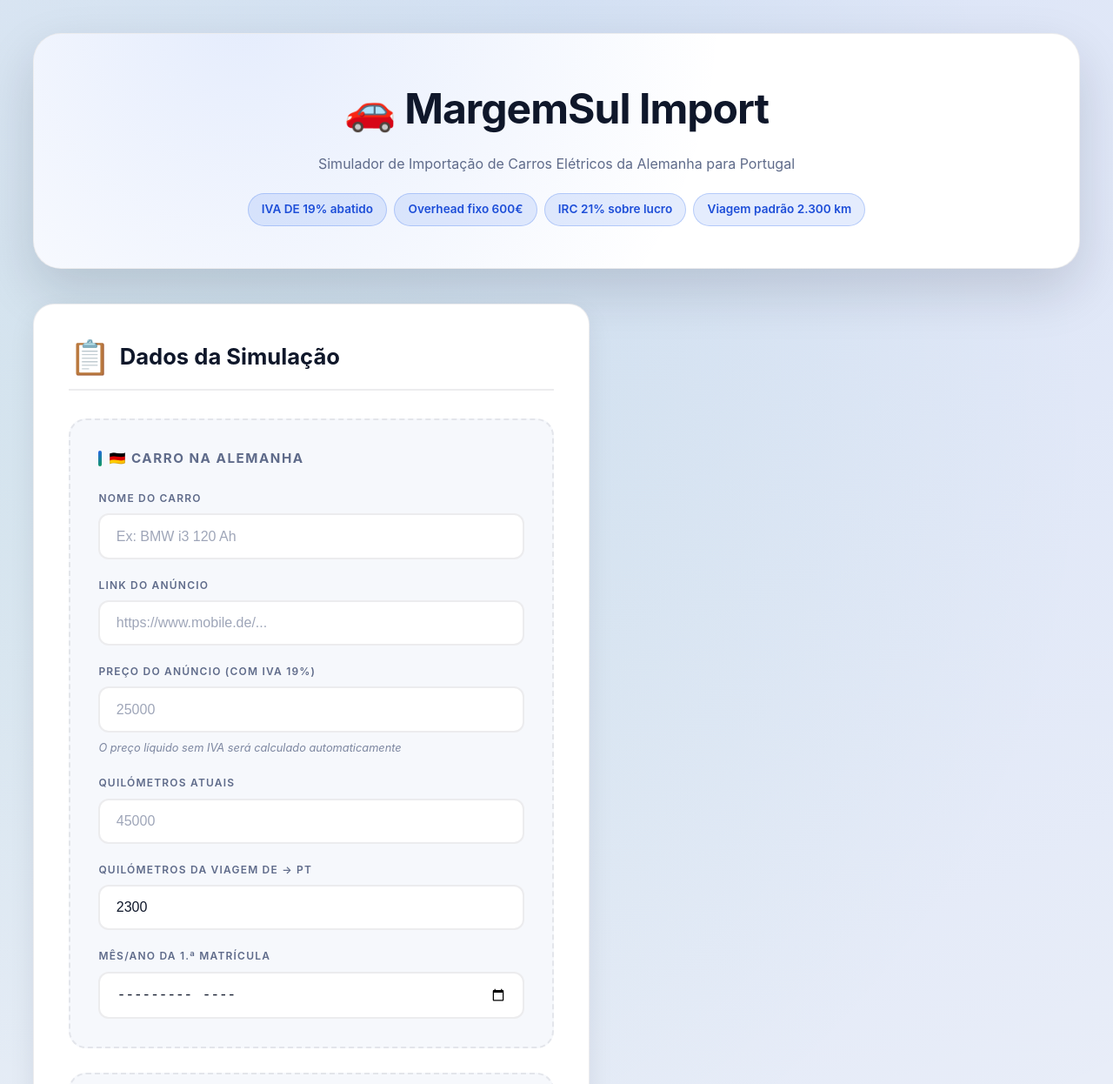
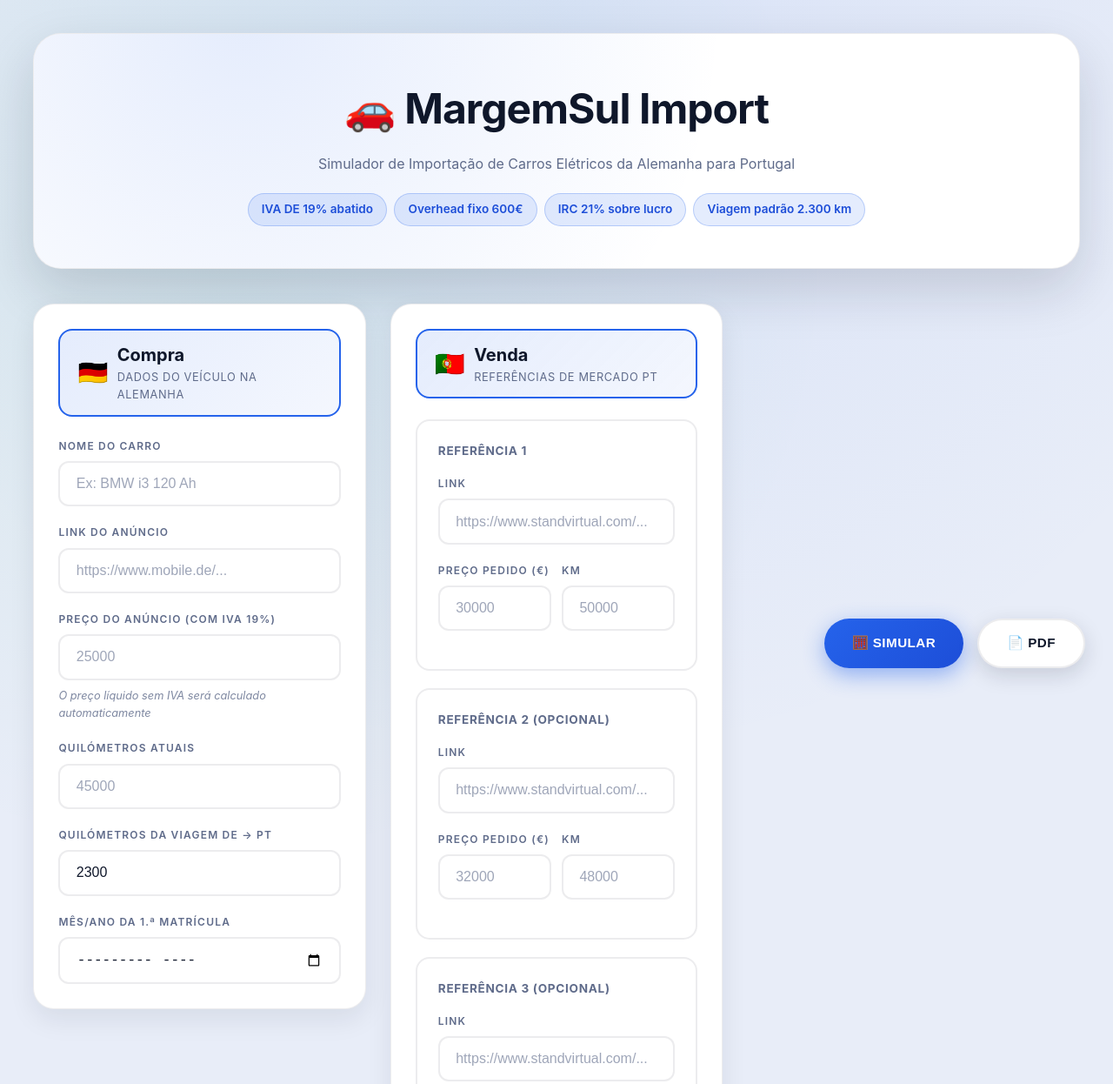
Before and after one commit to pedroseixasa/margemsul-import, a plain HTML site: page index.html in a window 1280 px wide. Shown: the top 1246 px of the page at 87% size. Drawn offline with Linux system fonts and the light colour scheme.

Commit message:
feat: redesenhar layout desktop com 3 colunas (Compra, Venda, Resultado)

```diff
--- a/index.html
+++ b/index.html
@@ -124,86 +124,74 @@
 
         .main-grid {
             display: grid;
-            gap: 2rem;
+            gap: 1.5rem;
         }
 
         @media (min-width: 1024px) {
             .main-grid {
-                grid-template-columns: 1.1fr 0.9fr;
-                gap: 2.5rem;
+                grid-template-columns: 1fr 1fr 1fr;
+                gap: 1.75rem;
                 align-items: start;
             }
         }
 
         @media (min-width: 1400px) {
             .main-grid {
-                gap: 3rem;
+                gap: 2rem;
             }
+        }
+
+        .column-header {
+            display: flex;
+            align-items: center;
+            gap: 0.65rem;
+            padding: 0.75rem 1.25rem;
+            background: linear-gradient(135deg, var(--accent-soft), rgba(37, 99, 235, 0.05));
+            border-radius: 16px;
+            margin-bottom: 1.5rem;
+            border: 2px solid var(--accent);
+        }
+
+        .column-header-icon {
+            font-size: 1.75em;
+        }
+
+        .column-header-text h2 {
+            font-size: 1.25rem;
+            margin: 0;
+            border: none;
+            padding: 0;
+        }
+
+        .column-header-text p {
+            font-size: 0.8rem;
+            color: var(--text-secondary);
+            margin: 0;
+            text-transform: uppercase;
+            letter-spacing: 0.05em;
         }
 
         .card {
             background: var(--surface);
-            padding: clamp(1.5rem, 2.5vw, 2.5rem);
+            padding: 1.75rem;
             border-radius: var(--radius-card);
             border: 1px solid var(--divider);
             box-shadow: var(--shadow-sm);
             animation: rise 0.6s ease forwards;
         }
 
-        @media (min-width: 1024px) {
+        @media (min-width: 1400px) {
             .card {
-                padding: 2.5rem;
-            }
-        }
-
-        .card h2 {
-            font-size: clamp(1.25rem, 2vw, 1.75rem);
-            margin-bottom: 2rem;
-            display: flex;
-            align-items: center;
-            gap: 0.65rem;
-            padding-bottom: 1rem;
-            border-bottom: 2px solid var(--divider);
-        }
-
-        .card-header-icon {
-            font-size: 1.5em;
-            line-height: 1;
-        }
-
-        .form-section {
-            background: var(--surface-alt);
-            border: 2px dashed var(--divider);
-            padding: 1.5rem;
-            border-radius: 20px;
-            margin-bottom: 1.75rem;
-            position: relative;
-        }
-
-        @media (min-width: 1024px) {
-            .form-section {
                 padding: 2rem;
             }
         }
 
-        .form-section h3 {
-            font-size: 0.95rem;
-            text-transform: uppercase;
-            letter-spacing: 0.1em;
-            color: var(--text-secondary);
-            margin-bottom: 1.5rem;
-            font-weight: 700;
-            display: flex;
-            align-items: center;
-            gap: 0.5rem;
+        .form-section {
+            margin-bottom: 1.25rem;
         }
 
-        .form-section h3::before {
-            content: '';
-            width: 4px;
-            height: 1.2em;
-            background: linear-gradient(135deg, var(--accent), var(--success));
-            border-radius: 2px;
+        .form-section:last-of-type {
+            margin-bottom: 0;
         }
 
         .form-group {
@@ -280,48 +268,69 @@
 
         .button-group {
             display: flex;
-            flex-wrap: wrap;
+            flex-direction: column;
             gap: 1rem;
-            margin-top: 2.5rem;
+            margin-top: 2rem;
             padding-top: 2rem;
             border-top: 2px solid var(--divider);
         }
 
+        @media (min-width: 1024px) {
+            .button-group {
+                position: fixed;
+                bottom: 2rem;
+                right: 2rem;
+                z-index: 1000;
+                margin: 0;
+                padding: 0;
+                border: none;
+                flex-direction: row;
+                gap: 1rem;
+            }
+        }
+
         button {
-            flex: 1;
-            min-width: 180px;
             padding: 1.1rem 2rem;
             border-radius: 999px;
             border: none;
             font-weight: 700;
-            font-size: 1.05rem;
+            font-size: 0.95rem;
             cursor: pointer;
             transition: all 0.2s ease;
             text-transform: uppercase;
             letter-spacing: 0.03em;
+            white-space: nowrap;
+        }
+
+        @media (min-width: 1024px) {
+            button {
+                min-width: auto;
+            }
         }
 
         .btn-primary {
             background: linear-gradient(135deg, #2563eb, #1d4ed8);
             color: white;
-            box-shadow: 0 8px 20px rgba(37, 99, 235, 0.35);
+            box-shadow: 0 8px 24px rgba(37, 99, 235, 0.45);
         }
 
         .btn-primary:hover {
-            box-shadow: 0 12px 28px rgba(37, 99, 235, 0.45);
-            transform: translateY(-2px);
+            box-shadow: 0 12px 32px rgba(37, 99, 235, 0.55);
+            transform: translateY(-3px) scale(1.02);
         }
 
         .btn-secondary {
-            background: var(--surface-alt);
+            background: var(--surface);
             color: var(--text-primary);
             border: 2px solid var(--divider);
+            box-shadow: 0 8px 24px rgba(15, 23, 42, 0.15);
         }
 
         .btn-secondary:hover {
-            background: var(--surface);
+            background: var(--surface-alt);
             border-color: var(--text-secondary);
-            transform: translateY(-2px);
+            transform: translateY(-3px) scale(1.02);
+            box-shadow: 0 12px 32px rgba(15, 23, 42, 0.2);
         }
 
         @media print {
@@ -335,8 +344,9 @@
                 box-shadow: none;
             }
 
-            button {
-                display: none;
+            button,
+            .button-group {
+                display: none !important;
             }
 
             .main-grid {
@@ -350,6 +360,20 @@
 
             .results-sticky {
                 position: static;
+            }
+        }
+
+        /* Mobile: Botões normais no final do form */
+        @media (max-width: 1023px) {
+            .button-group {
+                position: static;
+                margin-top: 2rem;
+                padding-top: 2rem;
+                border-top: 2px solid var(--divider);
+            }
+
+            button {
+                width: 100%;
             }
         }
 
@@ -478,21 +502,21 @@
 
         .result-grid {
             display: grid;
-            grid-template-columns: repeat(auto-fit, minmax(220px, 1fr));
-            gap: 1.25rem;
+            grid-template-columns: 1fr;
+            gap: 1rem;
             margin-bottom: 1.5rem;
         }
 
-        @media (min-width: 1024px) {
+        @media (min-width: 640px) and (max-width: 1023px) {
             .result-grid {
                 grid-template-columns: 1fr 1fr;
             }
         }
 
         .result-item {
-            border-radius: 18px;
+            border-radius: 16px;
             border: 2px solid var(--divider);
-            padding: 1.5rem;
+            padding: 1.25rem;
             background: var(--surface-alt);
             transition: all 0.2s ease;
         }
@@ -504,18 +528,25 @@
         }
 
         .result-label {
-            font-size: 0.75rem;
+            font-size: 0.7rem;
             color: var(--text-secondary);
             text-transform: uppercase;
             letter-spacing: 0.08em;
             margin-bottom: 0.5rem;
             font-weight: 700;
+            line-height: 1.3;
         }
 
         .result-value {
-            font-size: 1.75rem;
+            font-size: 1.5rem;
             font-weight: 800;
             line-height: 1.2;
+        }
+
+        @media (min-width: 640px) and (max-width: 1023px) {
+            .result-value {
+                font-size: 1.75rem;
+            }
         }
 
         .result-value.positive {
@@ -534,9 +565,31 @@
             opacity: 0.8;
         }
 
+        @media (min-width: 1024px) {
             .results-sticky {
                 position: sticky;
                 top: 2rem;
+                max-height: calc(100vh - 4rem);
+                overflow-y: auto;
+            }
+
+            .results-sticky::-webkit-scrollbar {
+                width: 8px;
+            }
+
+            .results-sticky::-webkit-scrollbar-track {
+                background: var(--surface-alt);
+                border-radius: 8px;
+            }
+
+            .results-sticky::-webkit-scrollbar-thumb {
+                background: var(--divider);
+                border-radius: 8px;
+            }
+
+            .results-sticky::-webkit-scrollbar-thumb:hover {
+                background: var(--text-secondary);
+            }
         }
 
         .references-summary {
@@ -634,16 +687,19 @@
             </div>
         </header>
 
+        <form id="simulatorForm">
         <div class="main-grid">
-            <!-- Formulário -->
+            <!-- Coluna 1: Compra na Alemanha -->
             <div class="card">
-                <h2><span class="card-header-icon">📋</span> Dados da Simulação</h2>
+                <div class="column-header">
+                    <div class="column-header-icon">🇩🇪</div>
+                    <div class="column-header-text">
+                        <h2>Compra</h2>
+                        <p>Dados do veículo na Alemanha</p>
+                    </div>
+                </div>
 
-                <form id="simulatorForm">
-                    <!-- Carro na Alemanha -->
                 <div class="form-section">
-                        <h3>🇩🇪 Carro na Alemanha</h3>
-
                     <div class="form-group">
                         <label for="carName">Nome do Carro</label>
                         <input type="text" id="carName" required placeholder="Ex: BMW i3 120 Ah">
@@ -675,11 +731,19 @@
                         <input type="month" id="firstRegistration" required>
                     </div>
                 </div>
+            </div>
 
-                    <!-- Referências Portugal -->
+            <!-- Coluna 2: Venda em Portugal -->
+            <div class="card">
+                <div class="column-header">
+                    <div class="column-header-icon">🇵🇹</div>
+                    <div class="column-header-text">
+                        <h2>Venda</h2>
+                        <p>Referências de mercado PT</p>
+                    </div>
+                </div>
+
                 <div class="form-section">
-                        <h3>🇵🇹 Referências Standvirtual — Portugal</h3>
-
                     <!-- Referência 1 -->
                     <div class="reference-item">
                         <h4>Referência 1</h4>
@@ -738,17 +802,17 @@
                         </div>
                     </div>
                 </div>
-
-                    <div class="button-group">
-                        <button type="submit" class="btn-primary">🧮 Simular</button>
-                        <button type="button" class="btn-secondary" onclick="window.print()">📄 Gerar PDF</button>
-                    </div>
-                </form>
             </div>
 
-            <!-- Resultados -->
+            <!-- Coluna 3: Resultados -->
             <div class="card results-container results-sticky" id="results">
-                <h2><span class="card-header-icon">📊</span> Resultados da Simulação</h2>
+                <div class="column-header">
+                    <div class="column-header-icon">📊</div>
+                    <div class="column-header-text">
+                        <h2>Resultado</h2>
+                        <p>Análise de rentabilidade</p>
+                    </div>
+                </div>
 
                 <!-- Status Banner -->
                 <div id="statusBanner" class="status-banner"></div>
@@ -818,6 +882,13 @@
                 </div>
             </div>
         </div>
+
+        <!-- Botões Flutuantes -->
+        <div class="button-group">
+            <button type="submit" class="btn-primary">🧮 Simular</button>
+            <button type="button" class="btn-secondary" onclick="window.print()">📄 PDF</button>
+        </div>
+        </form>
     </div>
 
     <script>
```
Lines whose indentation alone changed are shown as unchanged.
